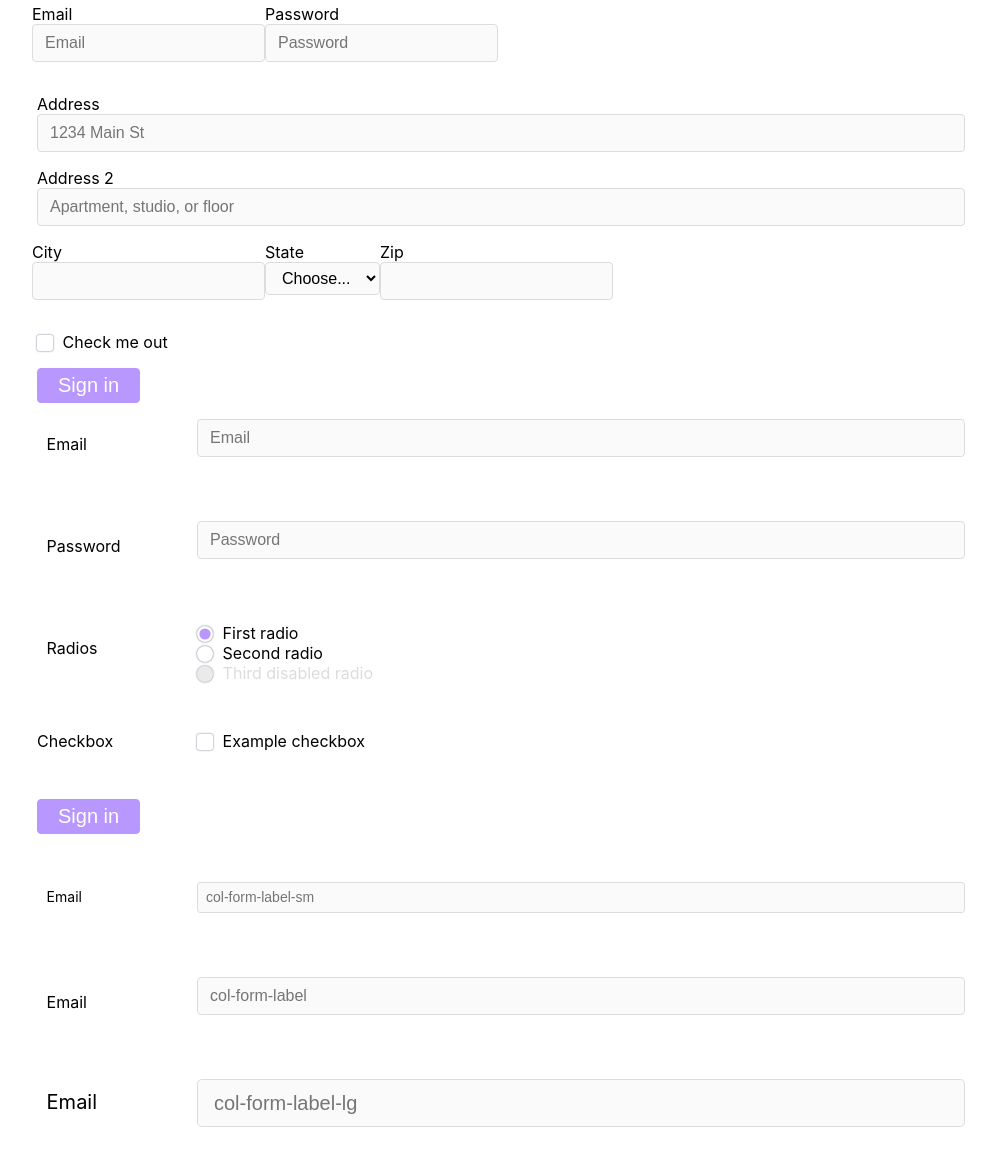
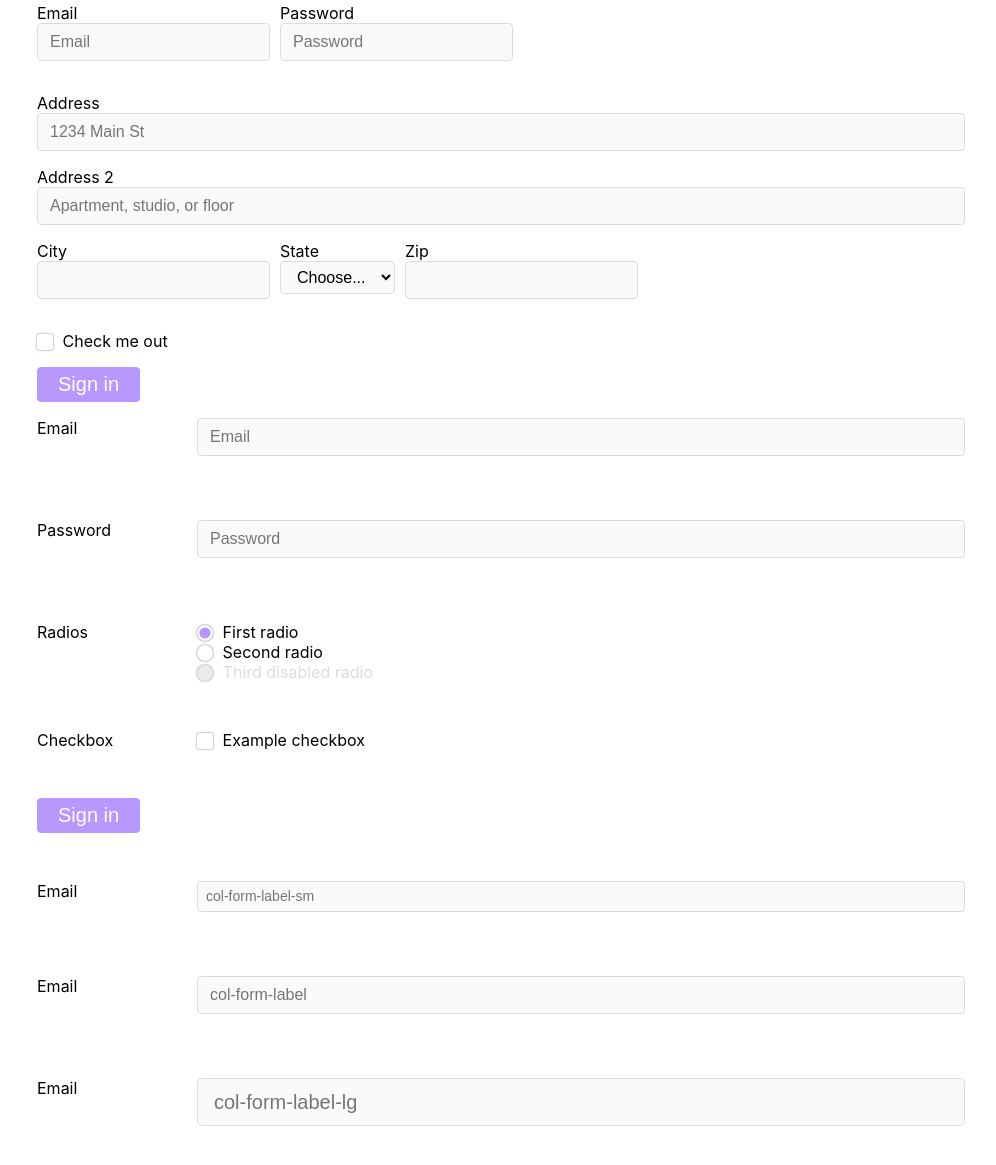
Before and after one commit to yuristrap/yuristrap, a plain HTML site: page index.html in a window 1280 px wide. Shown: the part 7023-8188 px from the top of the page, without its empty margins (139-1135 px from the left). Drawn offline with nearby package versions, Linux system fonts and the light colour scheme.

Commit message:
form changed with review

```diff
--- a/scss/_form.scss
+++ b/scss/_form.scss
@@ -16,16 +16,10 @@ $DISABLED-OPA: .6;
 	flex-wrap: wrap;
 	margin-right: -5px;
 	margin-left: -5px;
-	&.form-row>.col, .form-row>[class*=col-]{
+	.form-group[class*=col-]{
 		padding-right: 5px;
 		padding-left: 5px;
 	}
-}
-fieldset {			// yuri-reboot.scss 로 옮기는걸 희망함
-    min-width: 0;
-    padding: 0;
-    margin: 0;
-    border: 0;
 }
 
 /**
@@ -43,19 +37,15 @@ fieldset {			// yuri-reboot.scss 로 옮기는걸 희망함
 		border-width: 1px 0;
 	}
 
-	.col-form-label {
+	&.col-form-label {
 		margin-top: 15px;
 		padding-left: $FORM-TYPE-SIZE + $FORM-LABEL-BLANK;
 		margin-bottom: 0;
 		&.col-form-label-sm {
-			padding-top: calc(.25rem + 1px);
-			padding-bottom: calc(.25rem + 1px);
 			font-size: .875rem;
 			line-height: 1.5;
 		}
 		&.col-form-label-lg {
-			padding-top: calc(.5rem + 1px);
-			padding-bottom: calc(.5rem + 1px);
 			font-size: 1.25rem;
 			line-height: 1.5;
 		}
--- a/scss/yuri-reboot.scss
+++ b/scss/yuri-reboot.scss
@@ -66,3 +66,13 @@ p {
     margin-top: 0;
     margin-bottom: 1rem;
 }
+
+/**
+ * form fieldest tag
+ */
+fieldset {
+    min-width: 0;
+    padding: 0;
+    margin: 0;
+    border: 0;
+}
```
Also changed, not shown: dist/css/yuri.css.
